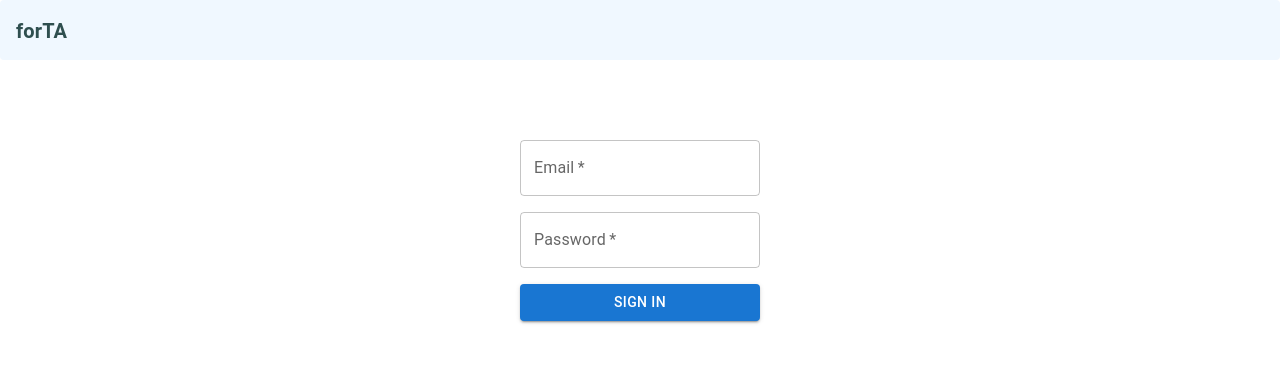
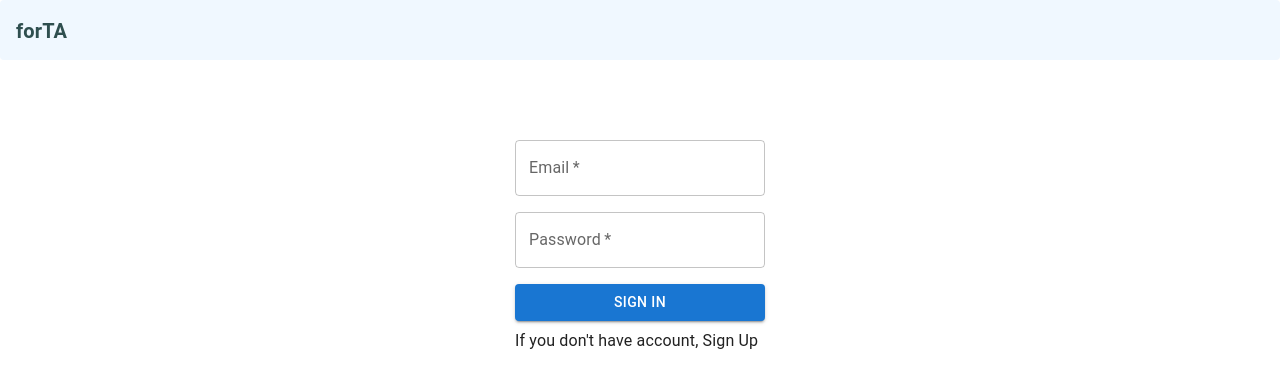
Before and after one commit to Team-forTA/forTA-client, a React (Create React App) app: page /signIn in a window 1280 px wide. Shown: the top 388 px of the page. Built offline with nearby package versions, Linux system fonts and the light colour scheme.

Commit message:
feat(SignIn): add sign up link

```diff
--- a/src/pages/SignIn.tsx
+++ b/src/pages/SignIn.tsx
@@ -1,7 +1,7 @@
 import React from 'react';
 import { Box, Button, styled, TextField } from '@mui/material';
 import { CenteredLayout } from 'components/layout';
-import { Hspace } from 'components/common';
+import { Hspace, TextLink } from 'components/common';
 
 const StyledFormWrapper = styled('div')`
   display: flex;
@@ -16,7 +16,7 @@ const SignIn: React.FC = () => {
         <Box
           component="form"
           sx={{
-            width: '240px',
+            width: '250px',
             display: 'flex',
             flexDirection: 'column',
           }}
@@ -31,6 +31,10 @@ const SignIn: React.FC = () => {
           />
           <Hspace height={1} />
           <Button variant="contained">Sign In</Button>
+          <Hspace height={0.5} />
+          <div>
+            If you don't have account, <TextLink to="/signUp" name="Sign Up" />
+          </div>
         </Box>
       </StyledFormWrapper>
     </CenteredLayout>
```
